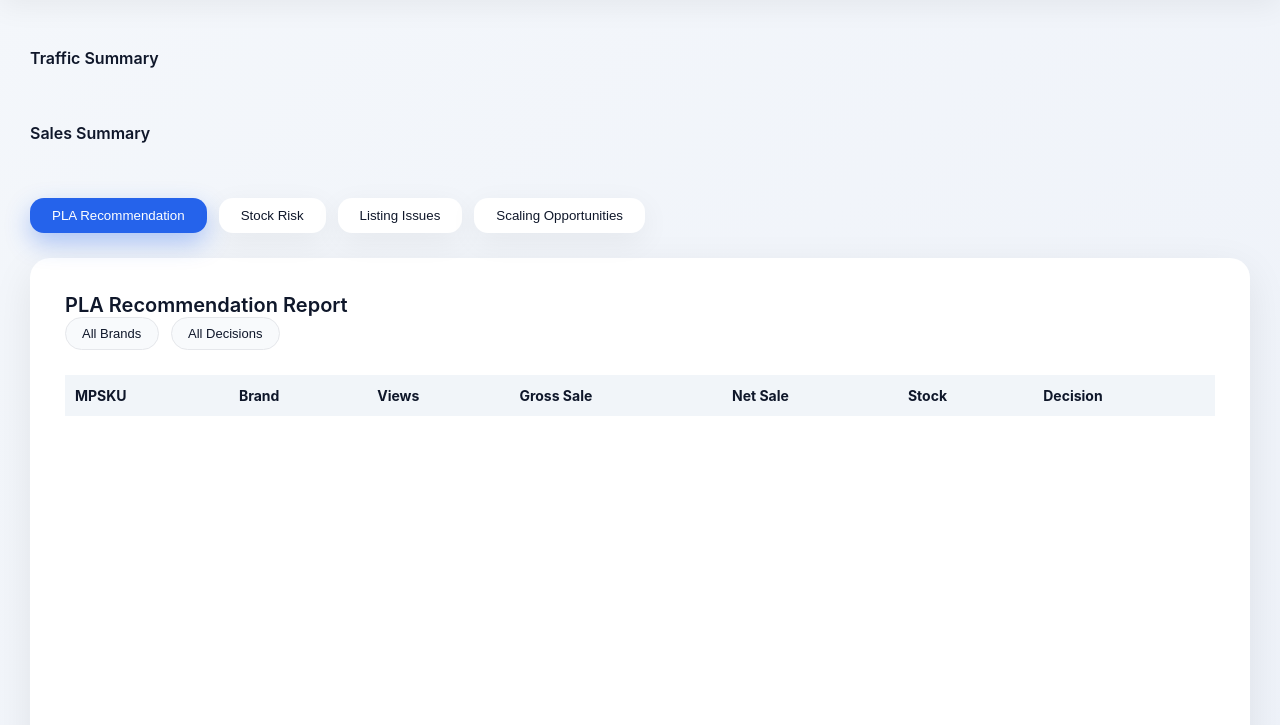
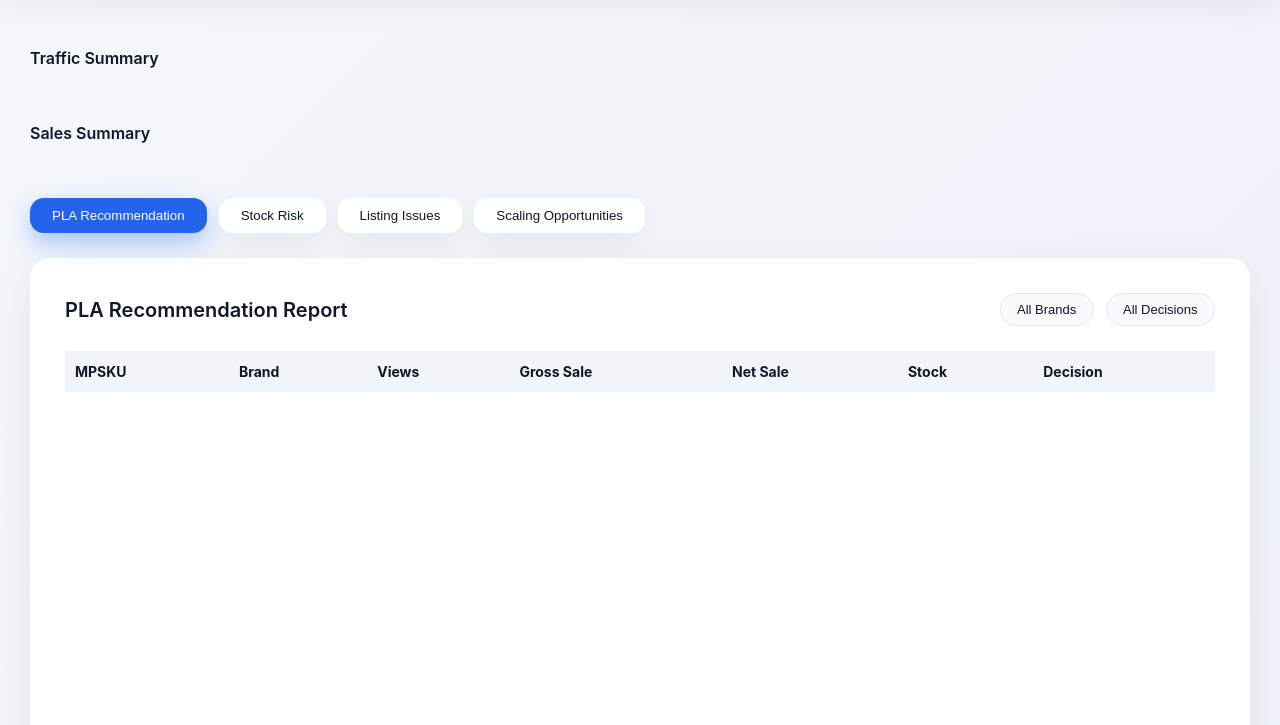
Before and after one commit to saurabhjopl-code/flipkart-pla-decision-engine, a plain HTML site: page index.html in a window 1280 px wide. Both pictures are taken after a click on the button "PLA Recommendation". Shown: the part 75-800 px from the top of the page. Drawn offline with Linux system fonts and the light colour scheme; no server answers.

Commit message:
Update components.css

```diff
--- a/css/components.css
+++ b/css/components.css
@@ -172,3 +172,16 @@ tbody tr:hover {
   border-color: var(--primary);
   box-shadow: 0 0 0 3px rgba(37, 99, 235, 0.15);
 }
+/* ================= REPORT TITLE ROW ================= */
+
+.report-title-row {
+  display: flex;
+  justify-content: space-between;
+  align-items: center;
+  width: 100%;
+}
+
+.report-title-row span {
+  font-size: 20px;
+  font-weight: 600;
+}
```
